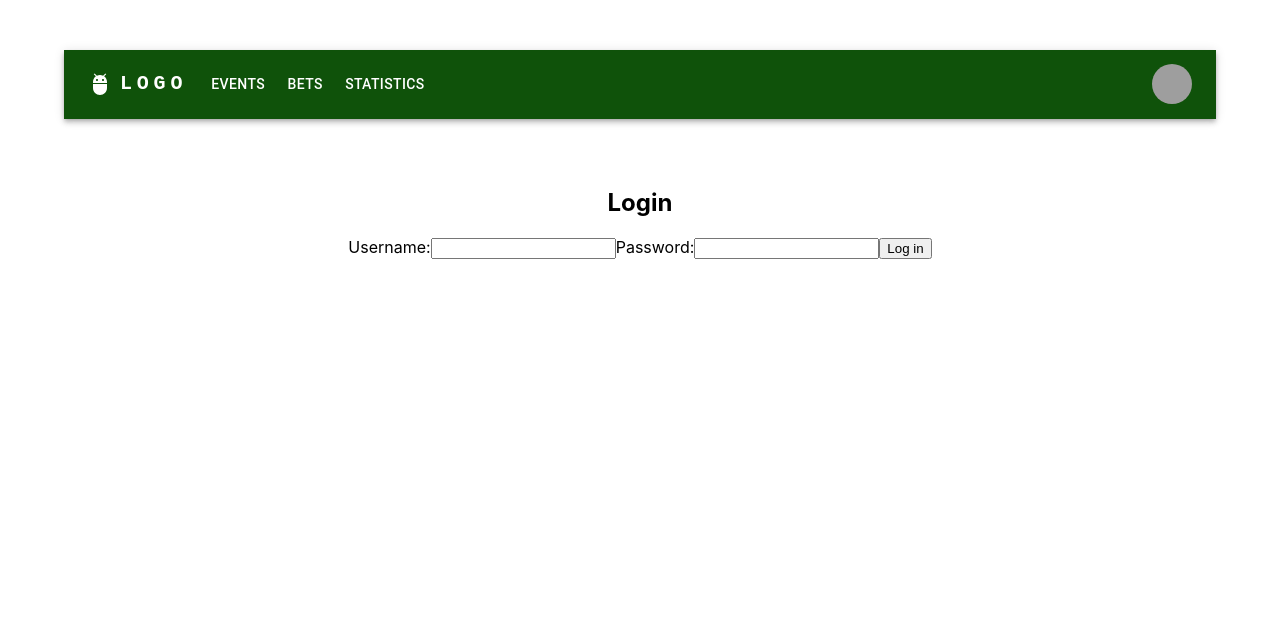
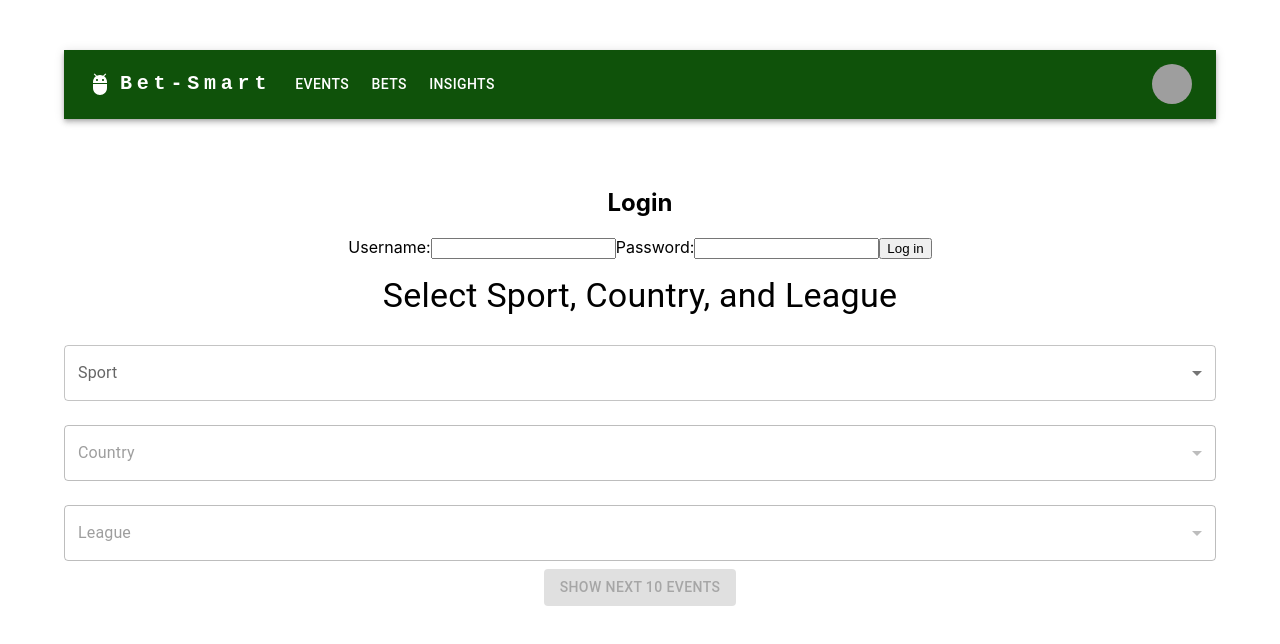
Before and after one commit to dcastrillonc/Project-AI-for-SW-Engineering, a React (Create React App) app in the folder frontend/bets-smart/: page / in a window 1280 px wide. Shown: the top 644 px of the page. Built offline with nearby package versions, Linux system fonts and the light colour scheme; grey boxes are pictures that could not be loaded.

Commit message:
feat: Event listing

```diff
--- a/frontend/bets-smart/package.json
+++ b/frontend/bets-smart/package.json
@@ -7,10 +7,13 @@
     "@emotion/styled": "^11.13.0",
     "@mui/icons-material": "^5.16.4",
     "@mui/material": "^5.16.4",
+    "@mui/system": "^5.16.4",
     "@testing-library/jest-dom": "^5.17.0",
     "@testing-library/react": "^13.4.0",
     "@testing-library/user-event": "^13.5.0",
+    "axios": "^1.7.2",
     "cors": "^2.8.5",
+    "fs": "^0.0.1-security",
     "next": "^14.2.5",
     "react": "^18.3.1",
     "react-dom": "^18.3.1",
--- a/frontend/bets-smart/src/App.js
+++ b/frontend/bets-smart/src/App.js
@@ -1,5 +1,6 @@
 
 import './App.css';
+import EventsComponent from './components/EventsComponent';
 import Footer from './components/Footer';
 import Header from './components/Header';
 import Login from './components/Login';
@@ -10,6 +11,7 @@ function App() {
       <Header/>
       <Login/>
       <Footer/>
+      <EventsComponent/>
     </div>
   );
 }
--- /dev/null
+++ b/frontend/bets-smart/src/components/EventsComponent.js
@@ -0,0 +1,167 @@
+import React, { useState, useEffect } from "react";
+import axios from "axios";
+import {
+  Container,
+  FormControl,
+  InputLabel,
+  Select,
+  MenuItem,
+  CircularProgress,
+  Typography,
+  ListItemIcon,
+  ListItemText,
+  Button,
+} from "@mui/material";
+import FetchDataComponent from "./FetchDataComponent";
+
+const sports = [
+  "football",
+  "afl",
+  "baseball",
+  "basketball",
+  "formula-1",
+  "handball",
+  "hockey",
+  "mma",
+  "nba",
+  "nfl",
+  "rugby",
+  "volleyball",
+];
+
+function EventsComponent() {
+  const [sport, setSport] = useState("");
+  const [country, setCountry] = useState("");
+  const [league, setLeague] = useState("");
+  const [countries, setCountries] = useState([]);
+  const [leagues, setLeagues] = useState([]);
+  const [loadingCountries, setLoadingCountries] = useState(false);
+  const [loadingLeagues, setLoadingLeagues] = useState(false);
+  const [errorCountries, setErrorCountries] = useState(null);
+  const [errorLeagues, setErrorLeagues] = useState(null);
+  const [submitted, setSubmitted] = useState(false);
+
+  useEffect(() => {
+    if (sport) {
+      const fetchCountries = async () => {
+        setLoadingCountries(true);
+        setErrorCountries(null);
+        try {
+          const response = await axios.get(`https://v3.${sport}.api-sports.io/countries`, {
+            headers: {
+              "x-rapidapi-key": process.env.REACT_APP_RAPIDAPI_KEY,
+              "x-rapidapi-host": `v3.${sport}.api-sports.io`,
+            },
+          });
+          setCountries(response.data.response);
+        } catch (err) {
+          setErrorCountries("Error fetching countries");
+          console.error("Error fetching countries:", err);
+        } finally {
+          setLoadingCountries(false);
+        }
+      };
+      fetchCountries();
+    }
+  }, [sport]);
+
+  useEffect(() => {
+    if (country && sport) {
+      const fetchLeagues = async () => {
+        setLoadingLeagues(true);
+        setErrorLeagues(null);
+        try {
+          const response = await axios.get(`https://v3.${sport}.api-sports.io/leagues?country=${country}`, {
+            headers: {
+              "x-rapidapi-key": process.env.REACT_APP_RAPIDAPI_KEY,
+              "x-rapidapi-host": `v3.${sport}.api-sports.io`,
+            },
+          });
+          setLeagues(response.data.response);
+        } catch (err) {
+          setErrorLeagues("Error fetching leagues");
+          console.error("Error fetching leagues:", err);
+        } finally {
+          setLoadingLeagues(false);
+        }
+      };
+      fetchLeagues();
+    }
+  }, [country, sport]);
+
+  const handleSubmit = () => {
+    setSubmitted(true);
+  };
+
+  return (
+    <Container>
+      <Typography variant="h4" gutterBottom>
+        Select Sport, Country, and League
+      </Typography>
+      <FormControl fullWidth margin="normal">
+        <InputLabel>Sport</InputLabel>
+        <Select
+          value={sport}
+          onChange={(e) => setSport(e.target.value)}
+          label="Sport"
+        >
+          {sports.map((s) => (
+            <MenuItem key={s} value={s}>
+              {s}
+            </MenuItem>
+          ))}
+        </Select>
+      </FormControl>
+      <FormControl fullWidth margin="normal" disabled={!sport}>
+        <InputLabel>Country</InputLabel>
+        <Select
+          value={country}
+          onChange={(e) => setCountry(e.target.value)}
+          label="Country"
+        >
+          {loadingCountries && <CircularProgress />}
+          {errorCountries && <MenuItem disabled>{errorCountries}</MenuItem>}
+          {countries.map((c) => (
+            <MenuItem key={c.name} value={c.name}>
+              <ListItemIcon>
+                <img
+                  src={c.flag}
+                  alt={`${c.name} flag`}
+                  style={{ width: 24, height: 16, marginRight: 8 }}
+                />
+              </ListItemIcon>
+              <ListItemText primary={c.name} />
+            </MenuItem>
+          ))}
+        </Select>
+      </FormControl>
+      <FormControl fullWidth margin="normal" disabled={!country}>
+        <InputLabel>League</InputLabel>
+        <Select
+          value={league}
+          onChange={(e) => setLeague(e.target.value)}
+          label="League"
+        >
+          {loadingLeagues && <CircularProgress />}
+          {errorLeagues && <MenuItem disabled>{errorLeagues}</MenuItem>}
+          {leagues.map((l) => (
+            <MenuItem key={l.league.id} value={l.league.id}>
+              {l.league.name}
+            </MenuItem>
+          ))}
+        </Select>
+      </FormControl>
+      <Button
+        variant="contained"
+        color="primary"
+        onClick={handleSubmit}
+        disabled={!sport || !country || !league}
+      >
+        Show Next 10 Events
+      </Button>
+      {submitted && <FetchDataComponent sport={sport} league={league} />}
+    </Container>
+  );
+}
+
+export default EventsComponent;
--- /dev/null
+++ b/frontend/bets-smart/src/components/FetchDataComponent.js
@@ -0,0 +1,109 @@
+import React, { useEffect, useState } from 'react';
+import axios from 'axios';
+import { Card, CardContent, Typography, Grid, Avatar, CircularProgress, Container } from '@mui/material';
+import { styled } from '@mui/system';
+
+const StyledCard = styled(Card)({
+  margin: '20px auto',
+  maxWidth: 600,
+});
+
+const Logo = styled(Avatar)({
+  width: 60,
+  height: 60,
+});
+
+const TeamName = styled('div')({
+  textAlign: 'center',
+});
+
+const Score = styled('div')({
+  textAlign: 'center',
+  fontSize: '1.5em',
+  fontWeight: 'bold',
+});
+
+const DateText = styled('div')({
+  textAlign: 'center',
+  fontSize: '1.2em',
+});
+
+
+function FetchDataComponent({ sport, league }) {
+  const [data, setData] = useState(null);
+  const [error, setError] = useState(null);
+
+  useEffect(() => {
+    if (sport && league) {
+      const fetchData = async () => {
+        try {
+          const response = await axios.get(`https://v3.${sport}.api-sports.io/fixtures?league=${league}&season=2024`, {
+            headers: {
+              'x-rapidapi-key': process.env.REACT_APP_RAPIDAPI_KEY,
+              'x-rapidapi-host': `v3.${sport}.api-sports.io`
+            }
+          });
+          const today = new Date();
+          const upcomingMatches = response.data.response
+            .filter(match => new Date(match.fixture.date) >= today)
+            .sort((a, b) => new Date(a.fixture.date) - new Date(b.fixture.date))
+            .slice(0, 10);
+          setData(upcomingMatches);
+        } catch (error) {
+          setError('Error fetching data');
+          console.error('Error fetching data:', error);
+        }
+      };
+
+      fetchData();
+    }
+  }, [sport, league]);
+
+  if (error) {
+    return <p>{error}</p>;
+  }
+
+  if (!data) {
+    return <CircularProgress />;
+  }
+
+  return (
+    <Container>
+      {data.map(match => {
+        const { fixture, teams, goals } = match;
+        const date = new Date(fixture.date).toLocaleString();
+
+        return (
+          <StyledCard key={fixture.id}>
+            <CardContent>
+              <DateText>
+                {date}
+              </DateText>
+              <Grid container spacing={2} alignItems="center">
+                <Grid item xs={5}>
+                  <TeamName>
+                    <Logo src={teams.home.logo} alt={teams.home.name} />
+                    <Typography variant="h6">{teams.home.name}</Typography>
+                  </TeamName>
+                </Grid>
+                <Grid item xs={2}>
+                  <Score>
+                    {goals.home !== null ? `${goals.home} - ${goals.away}` : '-'}
+                  </Score>
+                </Grid>
+                <Grid item xs={5}>
+                  <TeamName>
+                    <Logo src={teams.away.logo} alt={teams.away.name} />
+                    <Typography variant="h6">{teams.away.name}</Typography>
+                  </TeamName>
+                </Grid>
+              </Grid>
+            </CardContent>
+          </StyledCard>
+        );
+      })}
+    </Container>
+  );
+}
+
+export default FetchDataComponent;
--- a/frontend/bets-smart/src/components/ResponsiveAppBar.js
+++ b/frontend/bets-smart/src/components/ResponsiveAppBar.js
@@ -14,8 +14,8 @@ import MenuItem from '@mui/material/MenuItem';
 import AdbIcon from '@mui/icons-material/Adb';
 import { Link } from '@mui/material';
 
-const pages = ['Events', 'Bets', 'Statistics'];
-const settings = ['Profile', 'Account', 'Dashboard', 'Logout'];
+const pages = ['Events', 'Bets', 'Insights'];
+const settings = ['Profile', 'Logout'];
 
 function ResponsiveAppBar() {
   const [anchorElNav, setAnchorElNav] = React.useState(null);
@@ -56,7 +56,7 @@ function ResponsiveAppBar() {
               textDecoration: 'none',
             }}
           >
-            LOGO
+            Bet-Smart
           </Typography>
 
           <Box sx={{ flexGrow: 1, display: { xs: 'flex', md: 'none' } }}>
@@ -149,15 +149,11 @@ function ResponsiveAppBar() {
               onClose={handleCloseUserMenu}
             >
               {settings.map((setting) => (
-                <MenuItem key={setting} onClick={handleCloseUserMenu}>
+                <MenuItem key={setting} >
                   <Link
                     href={
                       setting === "Profile"
                         ? "/profile"
-                        : setting === "Account"
-                        ? "/account"
-                        : setting === "Dashboard"
-                        ? "/dashboard"
                         : "/logout"
                     }
                     style={{ textDecoration: "none", color: "white" }}
```
Also changed, not shown: frontend/bets-smart/src/components/Login.js (+9 -11 lines), frontend/bets-smart/src/components/ShowMatches.js (added), 1 other file (tests, documents, lock files or other folders).
